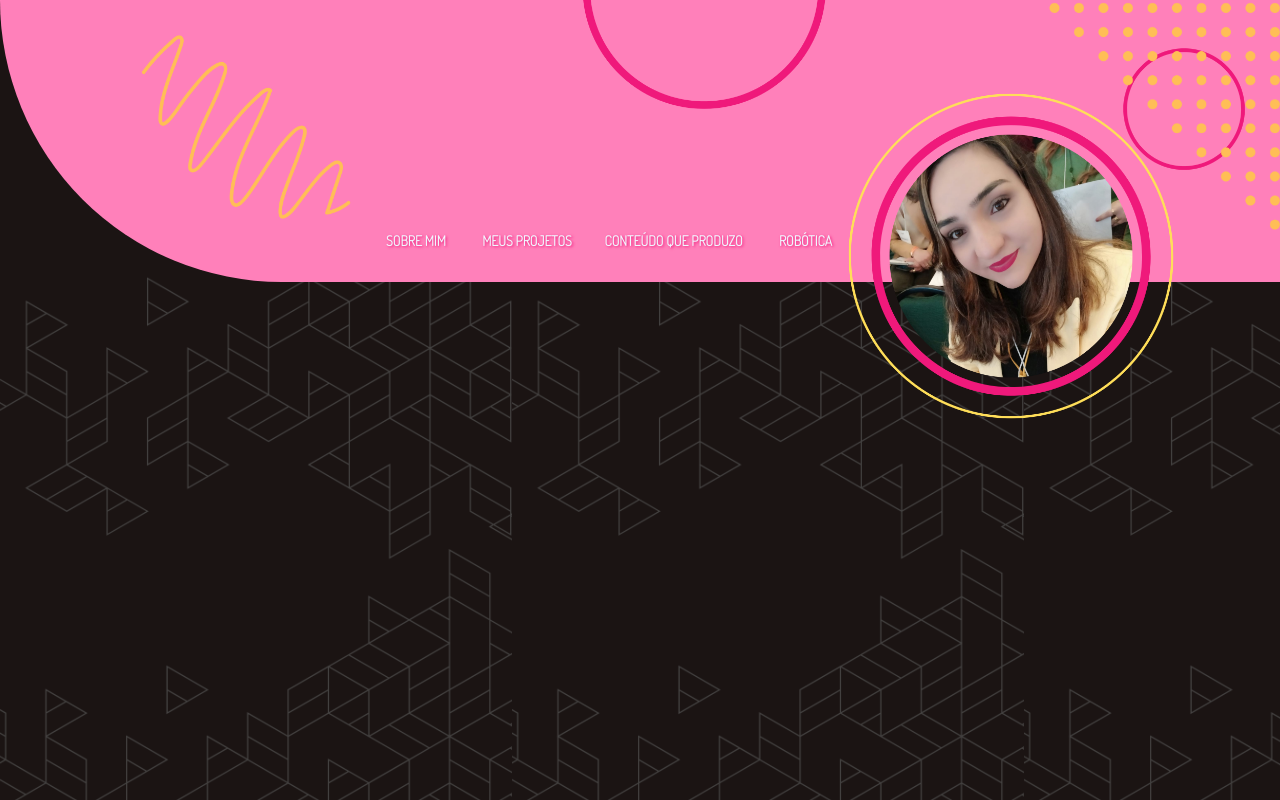
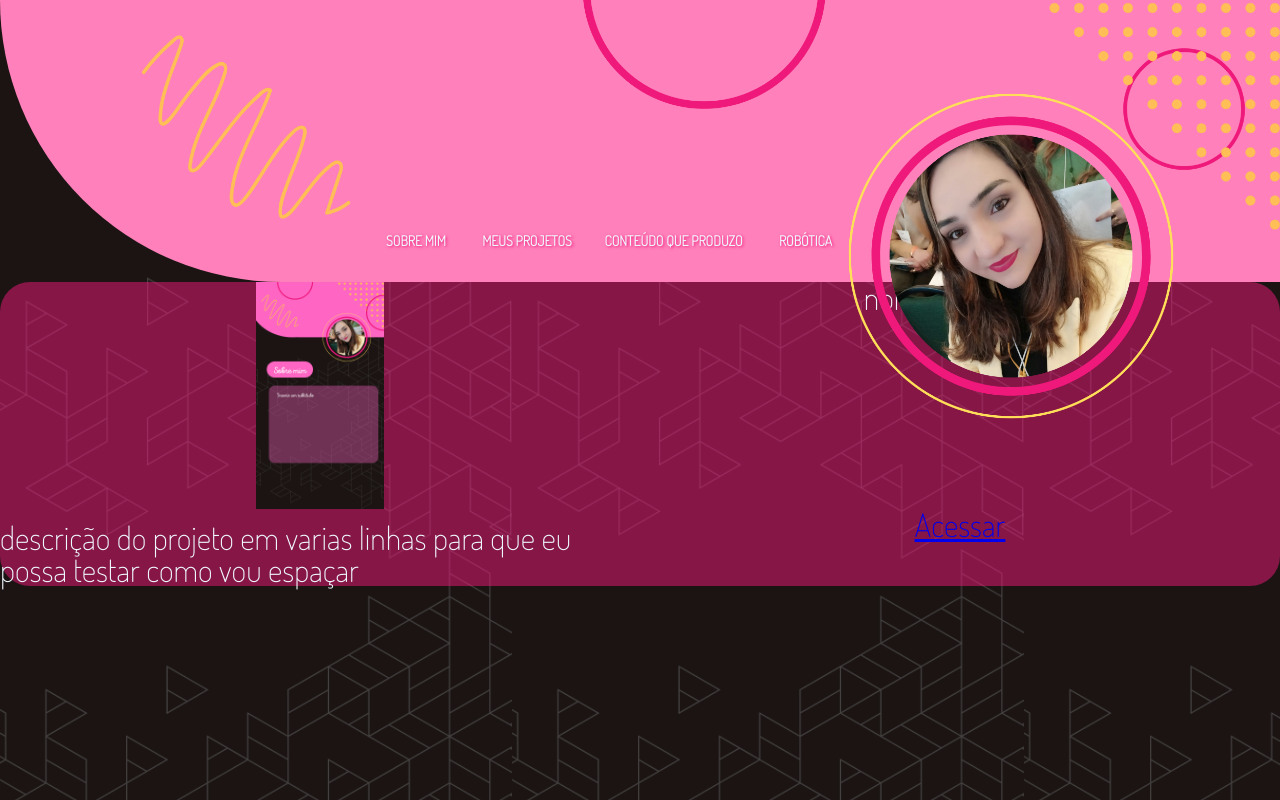
Before and after one commit to FranPastori/portfoliofran, a plain HTML site: page project.html in a window 1280 px wide. Shown: the top 800 px of the page. Drawn offline with Linux system fonts and the light colour scheme.

Commit message:
ex´plorando grid

```diff
--- a/project.html
+++ b/project.html
@@ -29,6 +29,14 @@
 
     </header>
     <main>
+
+        <section class="projetos__containar">
+
+                <img src="1.png" class="projetos__imagem">
+                <h3 class="projetos__titulo"> nome do projeto</h3>
+                <p class="projetos__descrição">descrição do projeto em varias linhas para que eu possa testar como vou espaçar</p>
+                <a href="##" target="_blank" class="projetos__link">Acessar</a>
+        </section>
     </main>
     <footer>
 
--- a/style.css
+++ b/style.css
@@ -2,19 +2,19 @@
 body{
     background-color: #1B1413;
     background-image: url(padrao.png);
-    background-repeat: repeat;
+    background-repeat:repeat;
     background-size: 40vw;
     font-family: 'Dosis', sans-serif;
     font-size: 2.5vw;
 }
 header {
 
-    top: 0vw;
     background-color: #FF80BA;
     border-radius: 0 0 0 300vw;
     height: 22vw;
     width:107vw;
 }
+
 .cabecalho__elemento__foto{
     position:absolute;
     top: 5vw;
@@ -172,3 +172,25 @@ width: 45vw;
 height: 25vw;
 
 }
+
+
+.teste{
+
+    width: 200px;
+    height: 200px;
+}
+
+.projetos__containar{
+    display: grid;
+    background-color:rgba(239, 25, 123, 0.5);
+    border-radius: 30px;
+    justify-items: center;
+    grid-template-columns: 1fr 1fr;
+
+}
+
+.projetos__imagem{
+    width: 10vw;
+    height: auto;
+
+}
```
Also changed, not shown: robotic.html (+2 -0 lines), index.html (line endings or trailing spaces).
